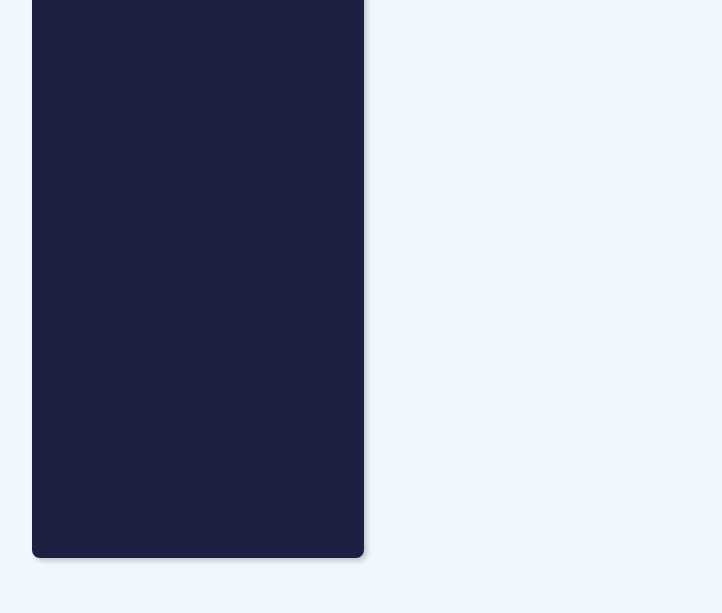
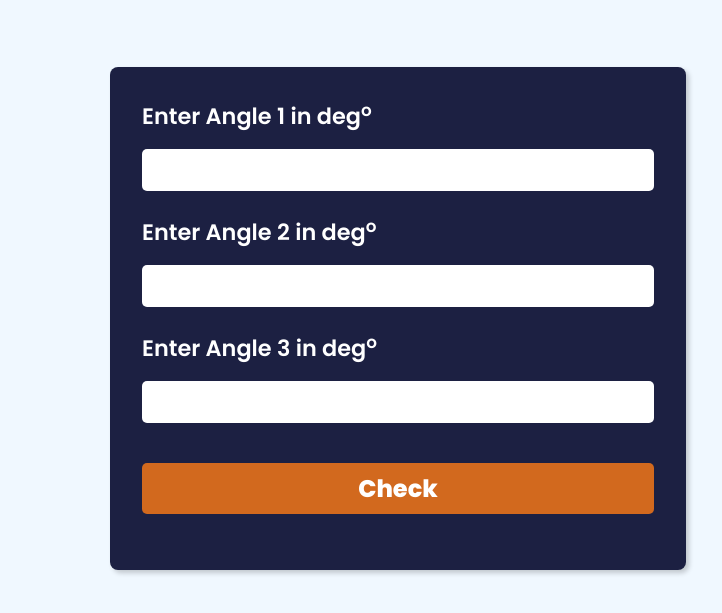
Before and after one commit to KishoreBabu420/fun-with-traingles, a plain HTML site: page is-triangle.html in a window 1280 px wide. Shown: the part 155-768 px from the top of the page, without its empty margins (242-964 px from the left). Drawn offline with Linux system fonts and the light colour scheme.

Commit message:
added is-triangle

```diff
--- a/is-triangle.html
+++ b/is-triangle.html
@@ -10,9 +10,46 @@
   </head>
   <body>
     <h1 class="title">Is Triangle?</h1>
-    <div class="card-container">
-      <form class="is-triangle" id="is-triangle"></form>
+    <h2 class="result" id="result"></h2>
+    <div class="container">
+      <form class="is-triangle" id="is-triangle">
+        <div class="form-control">
+          <label for="angle#1">Enter Angle 1 in deg<sup>o</sup></label>
+          <input
+            type="number"
+            name="angle#1"
+            id="angle#1"
+            class="input-angle"
+            required
+          />
+        </div>
+        <div class="form-control">
+          <label for="angle#2">Enter Angle 2 in deg<sup>o</sup></label>
+          <input
+            type="number"
+            name="angle#2"
+            id="angle#2"
+            class="input-angle"
+            required
+          />
+        </div>
+        <div class="form-control">
+          <label for="angle#3">Enter Angle 3 in deg<sup>o</sup></label>
+          <input
+            type="number"
+            name="angle#3"
+            id="angle#3"
+            class="input-angle"
+            required
+          />
+        </div>
+        <div class="form-control">
+          <button class="btn btn-check" id="btn-check" type="submit">
+            Check
+          </button>
+        </div>
+      </form>
     </div>
-    <script src="./scripts/script.js"></script>
+    <script src="./scripts/is-triangle.js"></script>
   </body>
 </html>
--- /dev/null
+++ b/scripts/is-triangle.js
@@ -0,0 +1,33 @@
+'use strict';
+const angle1 = document.getElementById('angle#1');
+
+const angle2 = document.getElementById('angle#2');
+
+const angle3 = document.getElementById('angle#3');
+
+const btnCheck = document.getElementById('btn-check');
+
+const result = document.getElementById('result');
+
+// functions
+const sumOfAngles = function () {
+  const sum =
+    Number(angle1.value) + Number(angle2.value) + Number(angle3.value);
+  return sum;
+};
+
+//event listeners
+
+btnCheck.addEventListener('click', (e) => {
+  e.preventDefault();
+  console.log(sumOfAngles());
+  if (sumOfAngles() === 180) {
+    result.style.display = 'block';
+    result.style.color = 'green';
+    result.innerText = 'Yayy, the angles form a triangle';
+  } else {
+    result.style.display = 'block';
+    result.style.color = 'red';
+    result.innerText = 'Oh Oh!, the angles do not form a triangle';
+  }
+});
--- a/styles/style.css
+++ b/styles/style.css
@@ -19,7 +19,7 @@ body {
   font-family: 'Poppins', sans-serif;
   display: flex;
   flex-direction: column;
-  justify-content: space-around;
+  justify-content: space-evenly;
   align-items: center;
   min-height: 100vh;
   background-color: aliceblue;
@@ -38,6 +38,18 @@ a {
   color: var(--clr-white);
   font-size: 1rem;
   font-weight: 500;
+}
+
+/* Chrome, Safari, Edge, Opera */
+input::-webkit-outer-spin-button,
+input::-webkit-inner-spin-button {
+  -webkit-appearance: none;
+  margin: 0;
+}
+
+/* Firefox */
+input[type='number'] {
+  -moz-appearance: textfield;
 }
 
 .title {
@@ -89,10 +101,69 @@ a {
   text-align: center;
 }
 
+/* is-triangle */
+
+.container {
+  display: flex;
+  justify-content: center;
+  align-items: center;
+}
+
+form.is-triangle {
+  min-width: 36rem;
+  min-height: 30rem;
+  background-color: #1c2042;
+  color: var(--clr-white);
+  box-shadow: 3px 3px 5px rgba(0, 0, 0, 0.2);
+  border-radius: 8px;
+  padding: 2rem;
+  display: flex;
+  flex-direction: column;
+  font-size: 1.4rem;
+  font-weight: 600;
+}
+
+.form-control {
+  display: flex;
+  flex-direction: column;
+  margin-bottom: 1.5rem;
+}
+
+label {
+  margin-bottom: 1rem;
+}
+
+input {
+  padding: 0.25rem 0.5rem;
+  font-weight: bold;
+  outline: none;
+  border: none;
+  border-radius: 5px;
+}
+
+.btn-check {
+  outline: none;
+  border: none;
+  margin-top: 1rem;
+  padding: 0.5rem 1rem;
+  font-size: 1.5rem;
+  background-color: chocolate;
+  color: var(--clr-white);
+  font-weight: 800;
+}
+
+.result {
+  display: none;
+}
+
+/* Media */
+
 @media (max-width: 991px) {
+  html {
+    font-size: 11px;
+  }
   .title {
     margin-top: 1rem;
-    font-size: 1.5rem;
   }
 
   .card-container {
@@ -102,21 +173,8 @@ a {
   }
 
   .card-description {
-    font-size: 0.9rem;
     line-height: 1.6;
     padding: 0;
     margin-bottom: 0.5rem;
   }
 }
-
-/* is-triangle */
-
-form.is-triangle {
-  width: 90%;
-  min-height: 40rem;
-  margin: auto;
-  background-color: #1c2042;
-  color: var(--clr-white);
-  box-shadow: 3px 3px 5px rgba(0, 0, 0, 0.2);
-  border-radius: 8px;
-}
```
Also changed, not shown: index.html (+1 -1 lines).
